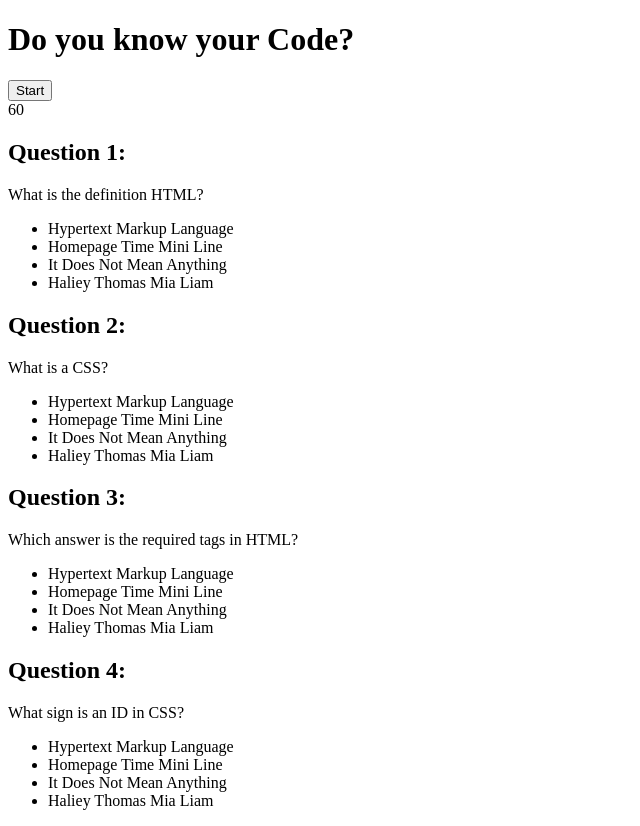
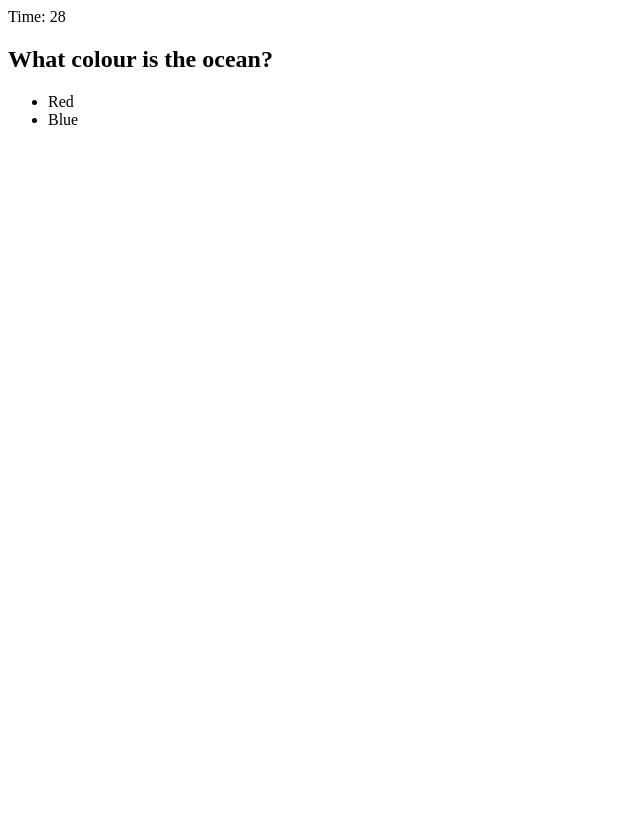
Before and after one commit to taycannon/Coding-Quiz, a plain HTML site: page index.html in a window 1280 px wide. Both pictures are taken after a click on the button "Start". Shown: the whole page, without its empty margins (0-640 px from the left). After the commit the page ends 800 px from the top, so only its background shows below. Drawn offline with Linux system fonts and the light colour scheme.

Commit message:
Hid start page and has timer go down

```diff
--- a/index.html
+++ b/index.html
@@ -3,48 +3,27 @@
 <head>
     <meta charset="UTF-8">
     <meta name="viewport" content="width=device-width, initial-scale=1.0">
+    <link rel="stylesheet" href="style.css">
     <title>Coding Quiz Game</title>
 </head>
 <body>
-    <h1>Do you know your Code?</h1>
-<button>Start</button>
-<div id="timer">60</div>
-<div id="hide questions"></div>
-    <h2>Question 1:</h2>
-        <p>What is the definition HTML?</p>
-            <ul>
-                <li onclick="checkAnswer(this)">Hypertext Markup Language</li>
-                <li onclick="checkAnswer(this)">Homepage Time Mini Line</li>
-                <li onclick="checkAnswer(this)">It Does Not Mean Anything</li>
-                <li onclick="checkAnswer(this)">Haliey Thomas Mia Liam</li>
-            </ul>
+    <div id="timer"></div>
+    <!-- welcome section -->
+    <div id="welcomePage">
+        <h1>Do you know your Code?</h1>
 
-    <h2>Question 2:</h2>
-        <p>What is a CSS?</p>
+        <button id="startButton">Start</button>
+    </div>
+    <!-- quiz section -->
+    <div id="quizPage" class="hide">
+        <h2 >What colour is the ocean?</h2>
+        <p></p>
         <ul>
-            <li onclick="checkAnswer(this)">Hypertext Markup Language</li>
-            <li onclick="checkAnswer(this)">Homepage Time Mini Line</li>
-            <li onclick="checkAnswer(this)">It Does Not Mean Anything</li>
-            <li onclick="checkAnswer(this)">Haliey Thomas Mia Liam</li>
+            <li>Red</li>
+            <li>Blue</li>
         </ul>
+    </div>
 
-    <h2>Question 3:</h2>
-        <p>Which answer is the required tags in HTML?</p>
-        <ul>
-            <li onclick="checkAnswer(this)">Hypertext Markup Language</li>
-            <li onclick="checkAnswer(this)">Homepage Time Mini Line</li>
-            <li onclick="checkAnswer(this)">It Does Not Mean Anything</li>
-            <li onclick="checkAnswer(this)">Haliey Thomas Mia Liam</li>
-        </ul>
-
-    <h2>Question 4:</h2>
-        <p>What sign is an ID in CSS?</p>
-        <ul>
-            <li onclick="checkAnswer(this)">Hypertext Markup Language</li>
-            <li onclick="checkAnswer(this)">Homepage Time Mini Line</li>
-            <li onclick="checkAnswer(this)">It Does Not Mean Anything</li>
-            <li onclick="checkAnswer(this)">Haliey Thomas Mia Liam</li>
-        </ul>
 
 
 
--- a/script.js
+++ b/script.js
@@ -0,0 +1,60 @@
+/*** setting html elements variable */
+const welcomePage = document.getElementById('welcomePage');
+const quizPage = document.getElementById('quizPage');
+const startButton = document.getElementById('startButton');
+let sectionsArray = [welcomePage, quizPage]
+
+let quizTime = 30;
+let timer = document.getElementById('timer');
+timer.textContent = `Time: ${quizTime}`;
+let timeLeft;
+
+/** quiz content */
+let questionContent = [
+    question1 = {
+        question:"What colour is the ocean?",
+        answers:["red", "brown", "yellow", "blue"],
+        correctAnswer:"blue"
+    },
+    question2 = {
+        question:"What colour is the OCEAN?",
+        answers:["red", "brown", "yellow", "blue"],
+        correctAnswer:"blue"
+    },
+    question3 = {
+        question:"What COLOUR is the ocean?",
+        answers:["red", "brown", "yellow", "blue"],
+        correctAnswer:"blue"
+    }
+];
+
+
+startButton.addEventListener('click', startGame);
+
+function startGame(){
+    countDown();
+    hideSections();
+    quizPage.classList.remove('hide');
+}
+
+function hideSections(){
+    for (let index = 0; index < sectionsArray.length; index++) {
+       if(!sectionsArray[index].classList.contains('hide')){
+            sectionsArray[index].classList.add('hide');
+       }
+
+    }
+}
+
+function countDown(){
+    timeLeft = quizTime;
+    let countDown = setInterval(() => {
+        timeLeft--;
+        timer.textContent = `Time: ${timeLeft}`;
+
+        if (timeLeft < 0){
+            clearInterval(countDown);
+            timer.classList.add('hide');
+        }
+    }, 1000);
+}
--- /dev/null
+++ b/style.css
@@ -0,0 +1,3 @@
+.hide{
+    display: none;
+}
```
Also changed, not shown: index_20230926.html (added, +60 -0 lines).
